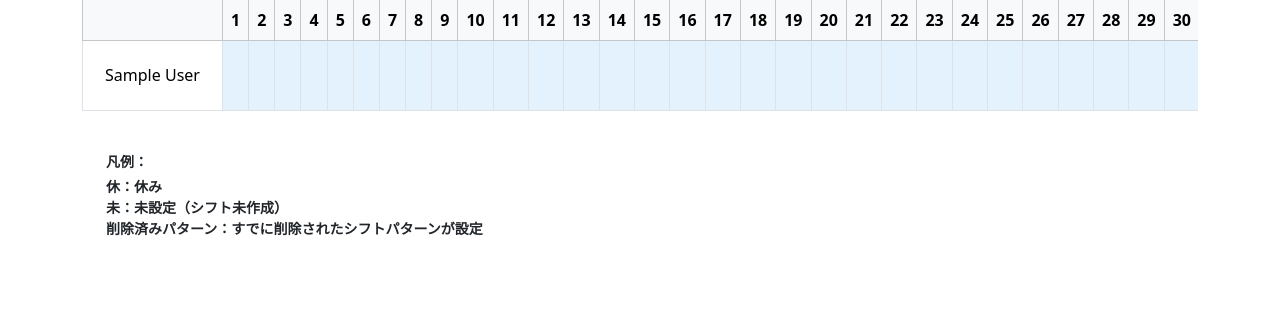
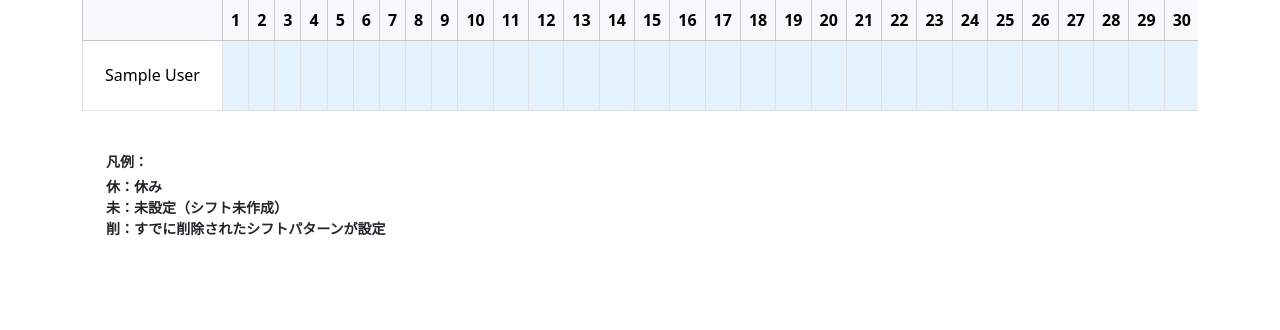
Before and after one commit to SatoAkie/Shift-Pilot, a Django app: page /shift_pilot/shifts/home/ in a window 1280 px wide. Shown: the part 131-461 px from the top of the page. Run offline with Django 5.2, Linux system fonts and the light colour scheme; the visitor is signed in with stand-in values (Sample User, id 1); data comes from the database, SQL or seed files in the repository; data that the repository does not hold is empty.

Commit message:
削除済みパターン表記とフォントの色を変更した

```diff
--- a/templates/shifts/home.html
+++ b/templates/shifts/home.html
@@ -82,7 +82,7 @@
                     <td class="shift-td">
                         {% with pid=shift_dict|get_item:user.id|get_item:day.day %}
                              {% if pid == "deleted" %}
-                                <span class="shift-label text-muted">削除済みパターン</span>
+                                <span class="shift-label text-warning fst-italic">削</span>
                             {% elif pid %}
                                 {% for pattern in patterns %}
                                     {% if pattern.id == pid %}
@@ -121,7 +121,7 @@
             <ul class="list-unstyled mb-1 fw-bold">
                 <li>休：休み</li>
                 <li>未：未設定（シフト未作成）</li>
-                <li>削除済みパターン：すでに削除されたシフトパターンが設定</li>
+                <li>削：すでに削除されたシフトパターンが設定</li>
             </ul>
         </div>
     </div>
```
